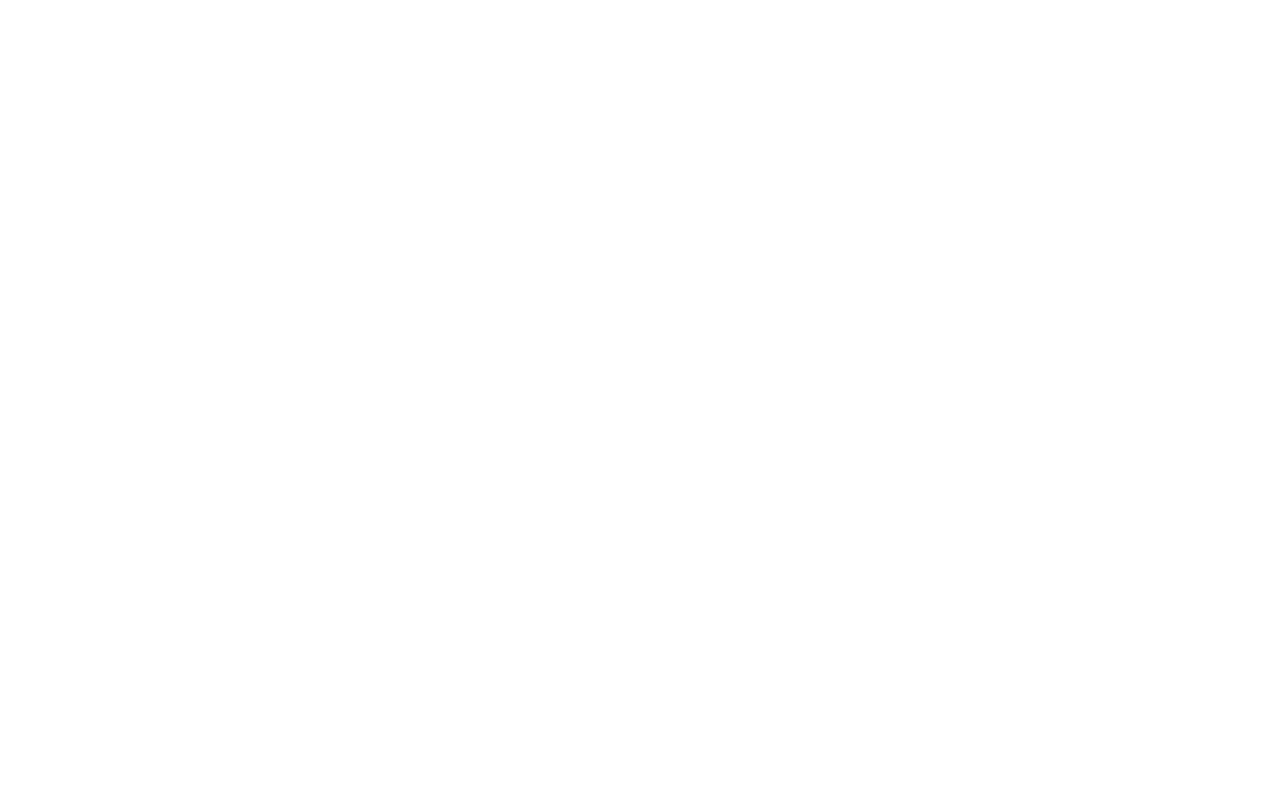
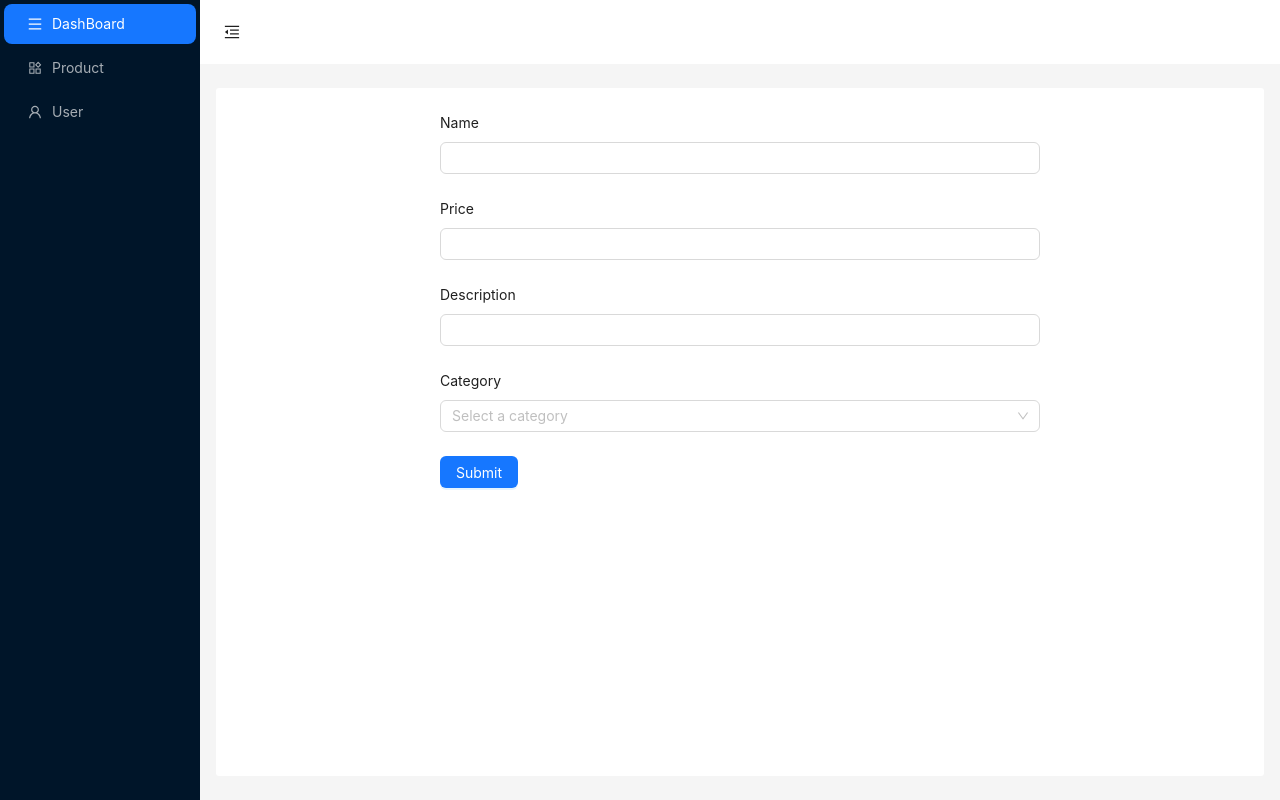
Before and after one commit to Jzztt/WD19316-Reactjs, a React (Vite) app: page /product/create in a window 1280 px wide. Before the commit this address had no page. Built offline with nearby package versions, Linux system fonts and the light colour scheme.

Commit message:
feat: base ui form create product

```diff
--- a/package.json
+++ b/package.json
@@ -25,7 +25,6 @@
   },
   "devDependencies": {
     "@eslint/js": "^9.21.0",
-    "@types/antd": "^0.12.32",
     "@types/react": "^19.0.10",
     "@types/react-dom": "^19.0.4",
     "@types/swiper": "^5.4.3",
--- a/src/App.tsx
+++ b/src/App.tsx
@@ -4,6 +4,7 @@
 import Dashboard from "./pages/Dashboard";
 import Products from "./pages/Products";
 import Users from "./pages/Users";
+import CreateProduct from "./pages/CreateProduct";
 
 function App() {
   return (
@@ -12,6 +13,7 @@
         <Route path="/" element={<LayoutAdmin />}>
           <Route index element={<Dashboard />} />
           <Route path="product" element={<Products />} />
+          <Route path="product/create" element={<CreateProduct/>} />
           <Route path="user" element={<Users />} />
         </Route>
       </Routes>
--- /dev/null
+++ b/src/pages/CreateProduct.tsx
@@ -0,0 +1,45 @@
+import { Button, Form, Input, InputNumber, Select } from "antd";
+
+interface IProduct {
+  name: string;
+  price: number;
+  description: string;
+  category: string;
+}
+const CreateProduct = () => {
+  const { Option } = Select;
+  const [form] = Form.useForm();
+  const handleSubmit = (values: IProduct) => {
+    console.log("submit", values);
+  }
+  return (
+    <>
+      <div style={{ display: "flex", justifyContent: "center" }}>
+        <Form form={form} onFinish={handleSubmit} layout="vertical" style={{ width: "600px"}} >
+          <Form.Item name="name" label="Name">
+            <Input />
+          </Form.Item>
+          <Form.Item name='price' label="Price">
+            <InputNumber style={{ width: "100%" }} />
+          </Form.Item>
+          <Form.Item name="description" label="Description">
+            <Input />
+          </Form.Item>
+          <Form.Item name="category" label="Category">
+            <Select placeholder="Select a category">
+              <Option value="Laptop">Laptop</Option>
+              <Option value="SmartPhone">SmartPhone</Option>
+            </Select>
+          </Form.Item>
+          <Form.Item>
+            <Button type="primary" htmlType="submit">
+              Submit
+            </Button>
+          </Form.Item>
+        </Form>
+      </div>
+    </>
+  );
+};
+
+export default CreateProduct;
--- a/src/pages/Products.tsx
+++ b/src/pages/Products.tsx
@@ -1,6 +1,7 @@
 import { useQuery } from "@tanstack/react-query";
-import { Table } from "antd";
+import { Button, Table } from "antd";
 import axios from "axios";
+import { NavLink } from "react-router";
 
 const Products = () => {
   const fetchProducts = async () => {
@@ -13,30 +14,33 @@
   });
   const columns = [
     {
-      title: 'ID',
-      dataIndex: 'id',
-      key: 'id',
+      title: "ID",
+      dataIndex: "id",
+      key: "id",
     },
     {
-      title: 'Name',
-      dataIndex: 'name',
-      key: 'name',
+      title: "Name",
+      dataIndex: "name",
+      key: "name",
     },
     {
-      title: 'Price',
-      dataIndex: 'price',
-      key: 'price',
+      title: "Price",
+      dataIndex: "price",
+      key: "price",
     },
     {
-      title: 'Description',
-      dataIndex: 'description',
-      key: 'description',
+      title: "Description",
+      dataIndex: "description",
+      key: "description",
     },
   ];
 
   return (
     <>
-      <Table dataSource={dataSource} columns={columns} loading={isLoading} />;
+      <Button type="primary">
+        <NavLink to={"/product/create"}>Create product</NavLink>
+      </Button>
+      <Table dataSource={dataSource} columns={columns} loading={isLoading} />
     </>
   );
 };
```
Also changed, not shown: 1 other file (tests, documents, lock files or other folders).
